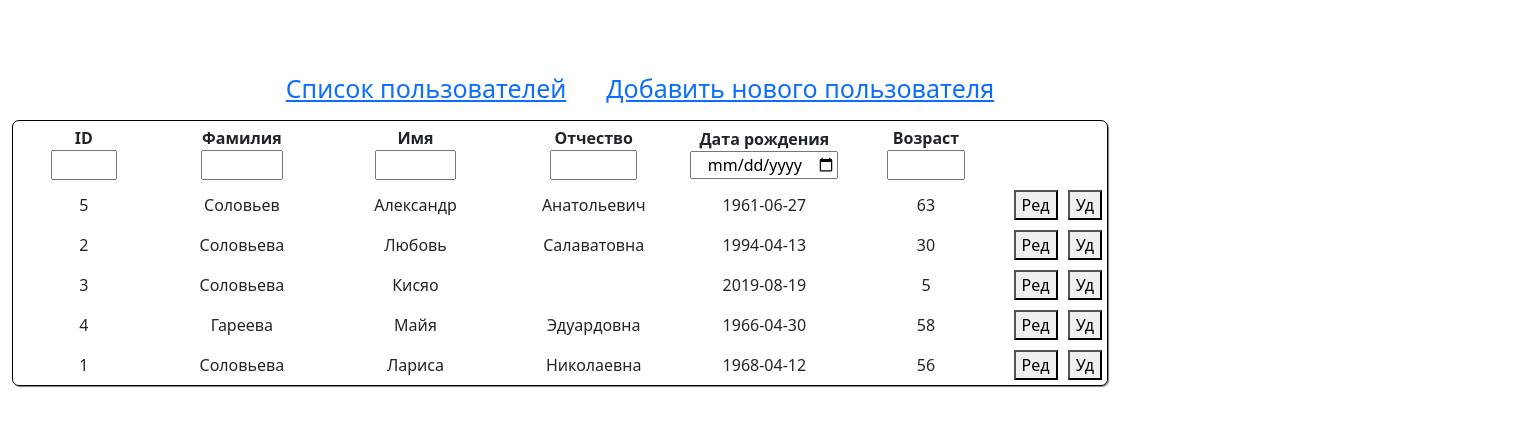
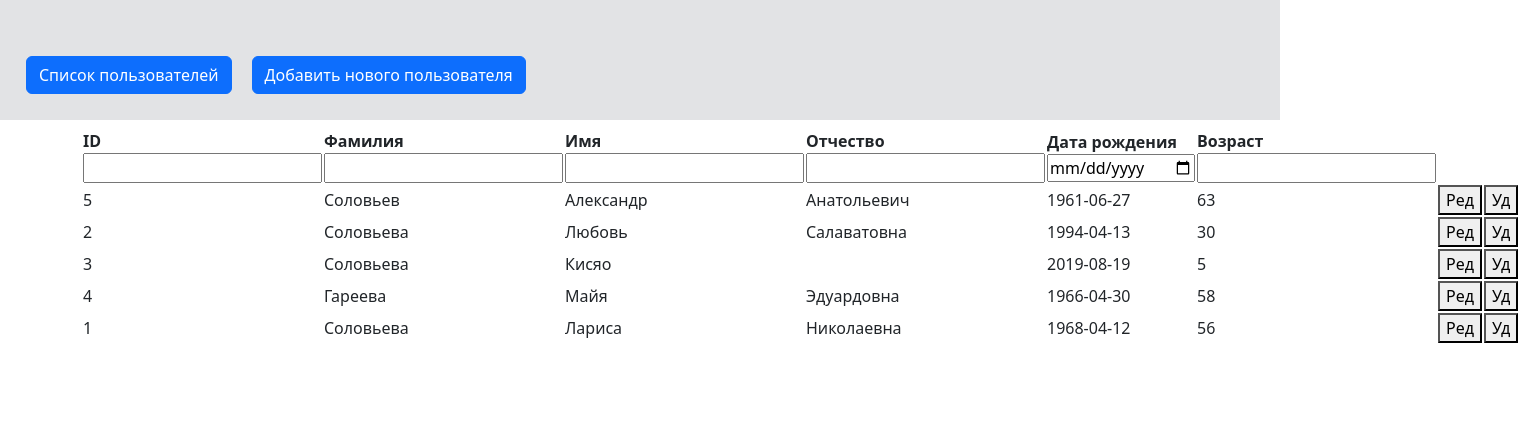
Before and after one commit to SLiubovS/vue-project-ts, a Vue app: page / in a window 1280 px wide. Shown: the top 426 px of the page, 1519 px wide, since content can reach past the window. Built offline with nearby package versions, Linux system fonts and the light colour scheme.

Commit message:
поменяла разметку и css часть у app.vue

```diff
--- a/src/App.vue
+++ b/src/App.vue
@@ -2,9 +2,15 @@
 </script>
 
 <template>
-  <nav class="router">
-    <RouterLink to="/" class="router_margin">Список пользователей</RouterLink>
-    <RouterLink to="/AddUser" class="router_margin">Добавить нового пользователя</RouterLink>
+  <nav class="router p-3 mb-2 bg-secondary-subtle text-emphasis-secondary">
+    <div class="router_margin">
+    <RouterLink to="/">
+      <button type="button" class="btn btn-primary router_button">Список пользователей</button>
+    </RouterLink>
+    <RouterLink to="/AddUser">
+      <button type="button" class="btn btn-primary router_button">Добавить нового пользователя</button>
+    </RouterLink>
+  </div>
   </nav>
 
   <div class="container">
@@ -13,7 +19,19 @@
 </template>
 
 <style scoped>
-.router {
+
+.router_margin {
+  padding-top: 30px;
+}
+
+.router_button {
+  margin: 10px;
+}
+
+
+
+/* ниже отключены старые классы */
+/* .router {
   display: flex;
   flex-direction: row;
   position: absolute;
@@ -38,5 +56,5 @@
   justify-content: center;
   align-items: start;
   margin-top: 120px;
-}
+} */
 </style>
--- a/src/components/Users.vue
+++ b/src/components/Users.vue
@@ -342,30 +342,7 @@ function searchByInputAge() {
 
 <style scoped>
 
-/* @media (max-width: 1000px) {
-  table {
-        width: 600px;
-
-    }
-}
-
-@media (min-width: 601px) and (max-width: 1000px) {
-
-  table {
-    width: 600px;
-}
-
-.users-table__group {
-    width: 580px;
-}
-
-.button {
-    width: 60px;
-}
-} */
-
-
-.users-table {
+/* .users-table {
   display: inline-block;
   position: relative;
   margin-right: 20px;
@@ -399,5 +376,5 @@ function searchByInputAge() {
 
 .users-table__elem_date {
   width: 100%;
-}
+} */
 </style>
```
